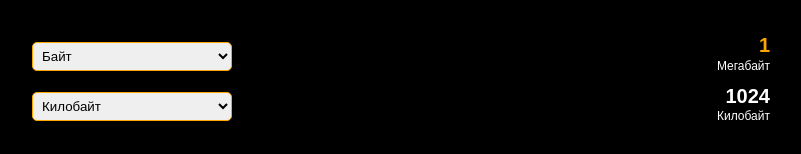
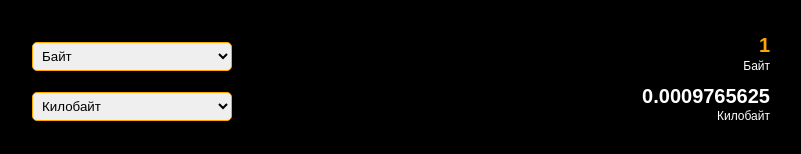
Before and after one commit to Yuri-Simonov/More_than_just_a_calculator, a React (Create React App) app: page /sections/digital_data in a window 1280 px wide. Shown: the part 181-335 px from the top of the page, without its empty margins (239-1040 px from the left). Built offline with nearby package versions, Linux system fonts and the light colour scheme.

Commit message:
реализовано переключение величин в селекторах

```diff
--- a/src/app/components/common/conversion.jsx
+++ b/src/app/components/common/conversion.jsx
@@ -1,7 +1,14 @@
 import React from "react";
 import PropTypes from "prop-types";
 
-const Conversion = ({ measures, toggleSelect, firstValue, secondValue }) => {
+const Conversion = ({
+    measures,
+    toggleSelect,
+    firstSelectValue,
+    secondSelectValue,
+    firstResultValue,
+    secondResultValue
+}) => {
     return (
         <section className="conversion">
             <div className="conversion__body">
@@ -10,7 +17,7 @@ const Conversion = ({ measures, toggleSelect, firstValue, secondValue }) => {
                         <select
                             name="first"
                             id="first"
-                            value={firstValue}
+                            value={firstSelectValue.shortName}
                             onChange={(e) =>
                                 toggleSelect(e.target.id, e.target.value)
                             }
@@ -26,9 +33,11 @@ const Conversion = ({ measures, toggleSelect, firstValue, secondValue }) => {
                     </div>
                     <div className="conversion__value">
                         <p className="conversion__result conversion__result_active">
-                            1
+                            {firstResultValue}
                         </p>
-                        <p className="conversion__measure">Мегабайт</p>
+                        <p className="conversion__measure">
+                            {firstSelectValue.fullName}
+                        </p>
                     </div>
                 </div>
                 <div className="conversion__item">
@@ -36,7 +45,7 @@ const Conversion = ({ measures, toggleSelect, firstValue, secondValue }) => {
                         <select
                             name="second"
                             id="second"
-                            value={secondValue}
+                            value={secondSelectValue.shortName}
                             onChange={(e) =>
                                 toggleSelect(e.target.id, e.target.value)
                             }
@@ -51,8 +60,12 @@ const Conversion = ({ measures, toggleSelect, firstValue, secondValue }) => {
                         </select>
                     </div>
                     <div className="conversion__value">
-                        <p className="conversion__result">1024</p>
-                        <p className="conversion__measure">Килобайт</p>
+                        <p className="conversion__result">
+                            {secondResultValue}
+                        </p>
+                        <p className="conversion__measure">
+                            {secondSelectValue.fullName}
+                        </p>
                     </div>
                 </div>
             </div>
@@ -63,8 +76,10 @@ const Conversion = ({ measures, toggleSelect, firstValue, secondValue }) => {
 Conversion.propTypes = {
     measures: PropTypes.array.isRequired,
     toggleSelect: PropTypes.func.isRequired,
-    firstValue: PropTypes.string,
-    secondValue: PropTypes.string
+    firstSelectValue: PropTypes.object,
+    secondSelectValue: PropTypes.object,
+    firstResultValue: PropTypes.number,
+    secondResultValue: PropTypes.number
 };
 
 export default Conversion;
--- a/src/app/components/common/simple_panel.jsx
+++ b/src/app/components/common/simple_panel.jsx
@@ -1,28 +1,13 @@
 import React from "react";
 import deleteSymbol from "../../images/svg/delete_symbol.svg";
+import PropTypes from "prop-types";
 
-const SimplePanel = () => {
+const SimplePanel = ({ changeValue }) => {
     const simplePanel = [
-        [
-            <span key={"7"}>7</span>, // 7
-            <span key={"8"}>8</span>, // 8
-            <span key={"9"}>9</span> // 9
-        ],
-        [
-            <span key={"4"}>4</span>, // 4
-            <span key={"5"}>5</span>, // 5
-            <span key={"6"}>6</span> // 6
-        ],
-        [
-            <span key={"1"}>1</span>, // 1
-            <span key={"2"}>2</span>, // 2
-            <span key={"3"}>3</span> // 3
-        ],
-        [
-            <span key={" "}></span>, // 0
-            <span key={"0"}>0</span>, // 0
-            <span key={"."}>.</span> // знак точки для разделения целого от дробного
-        ]
+        [7, 8, 9],
+        [4, 5, 6],
+        [1, 2, 3],
+        [" ", 0, "."]
     ];
 
     const operators = [
@@ -51,7 +36,15 @@ const SimplePanel = () => {
                                     return (
                                         <div key={i} className="prime__col">
                                             <p className="prime__cell">
-                                                {arrSubElem}
+                                                <span
+                                                    onClick={(e) =>
+                                                        changeValue(
+                                                            e.target.textContent
+                                                        )
+                                                    }
+                                                >
+                                                    {arrSubElem}
+                                                </span>
                                             </p>
                                         </div>
                                     );
@@ -74,4 +67,8 @@ const SimplePanel = () => {
     );
 };
 
+SimplePanel.propTypes = {
+    changeValue: PropTypes.func.isRequired
+};
+
 export default SimplePanel;
--- a/src/app/components/pages/sections/digital_data.jsx
+++ b/src/app/components/pages/sections/digital_data.jsx
@@ -1,30 +1,56 @@
-import React, { useState } from "react";
+import React, { useState, useEffect } from "react";
 import Conversion from "../../common/conversion";
 import SimplePanel from "../../common/simple_panel";
 import Title from "../../common/title";
 
 const DigitalData = () => {
     const digitalDataMeasures = [
-        { shortName: "Б", fullName: "Байт", size: 1 },
-        { shortName: "КБ", fullName: "Килобайт", size: 1024 ** 0 },
-        { shortName: "МБ", fullName: "Мегабайт", size: 1024 ** 1 },
-        { shortName: "ГБ", fullName: "Гигабайт", size: 1024 ** 2 },
-        { shortName: "ТБ", fullName: "Терабайт", size: 1024 ** 3 },
-        { shortName: "ПБ", fullName: "Петабайт", size: 1024 ** 4 }
+        { shortName: "Б", fullName: "Байт", size: 1024 ** 1 },
+        { shortName: "КБ", fullName: "Килобайт", size: 1024 ** 2 },
+        { shortName: "МБ", fullName: "Мегабайт", size: 1024 ** 3 },
+        { shortName: "ГБ", fullName: "Гигабайт", size: 1024 ** 4 },
+        { shortName: "ТБ", fullName: "Терабайт", size: 1024 ** 5 },
+        { shortName: "ПБ", fullName: "Петабайт", size: 1024 ** 6 }
     ];
+    // Состояние первого селекта
+    const [firstSelect, setFirstSelect] = useState(digitalDataMeasures[0]);
+    // Состояние второго селекта
+    const [secondSelect, setSecondSelect] = useState(digitalDataMeasures[1]);
+    // Состояние первого результата
+    const [firstResult, setFirstResult] = useState(1);
+    // Состояние второго результата
+    const [secondResult, setSecondResult] = useState(1024);
 
-    const [firstSelect, setFirstSelect] = useState(
-        digitalDataMeasures[0].shortName
-    );
-    const [secondSelect, setSecondSelect] = useState(
-        digitalDataMeasures[1].shortName
-    );
+    const changeValue = (btnValue) => {
+        setFirstResult((prevState) => prevState + +btnValue);
+    };
+
     const calculation = (firstMeaseure, secondMeasure) => {
-        return 1;
+        console.log(
+            "firstMeaseure, secondMeasure",
+            firstMeaseure,
+            secondMeasure
+        );
+        const calculationResult =
+            (firstResult * firstMeaseure.size) / secondMeasure.size;
+
+        setSecondResult(calculationResult);
     };
+
+    useEffect(() => {
+        calculation(firstSelect, secondSelect);
+    }, [firstSelect, secondSelect]);
     const changeSelectValue = (id, value) => {
-        if (id === "first") setFirstSelect(value);
-        if (id === "second") setSecondSelect(value);
+        if (id === "first") {
+            digitalDataMeasures.forEach((elem) => {
+                if (value === elem.shortName) setFirstSelect(elem);
+            });
+        }
+        if (id === "second") {
+            digitalDataMeasures.forEach((elem) => {
+                if (value === elem.shortName) setSecondSelect(elem);
+            });
+        }
         calculation(firstSelect, secondSelect);
     };
 
@@ -34,10 +60,12 @@ const DigitalData = () => {
             <Conversion
                 measures={digitalDataMeasures}
                 toggleSelect={changeSelectValue}
-                firstValue={firstSelect}
-                secondValue={secondSelect}
+                firstSelectValue={firstSelect}
+                secondSelectValue={secondSelect}
+                firstResultValue={firstResult}
+                secondResultValue={secondResult}
             />
-            <SimplePanel />
+            <SimplePanel changeValue={changeValue} />
         </div>
     );
 };
```
